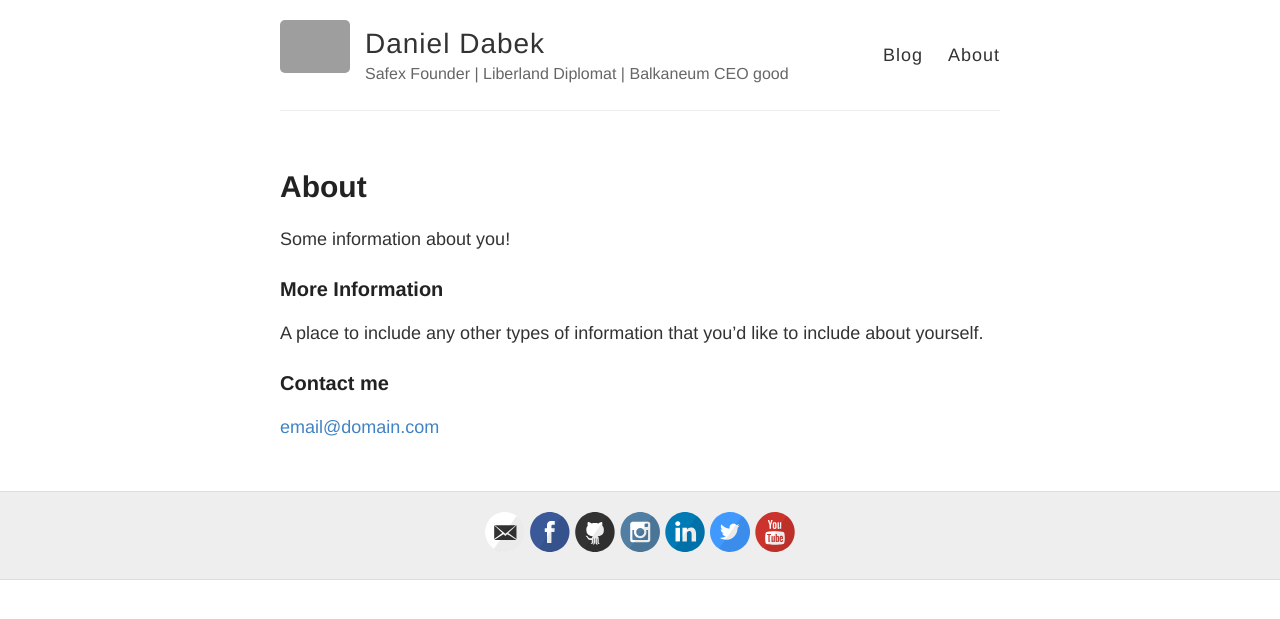
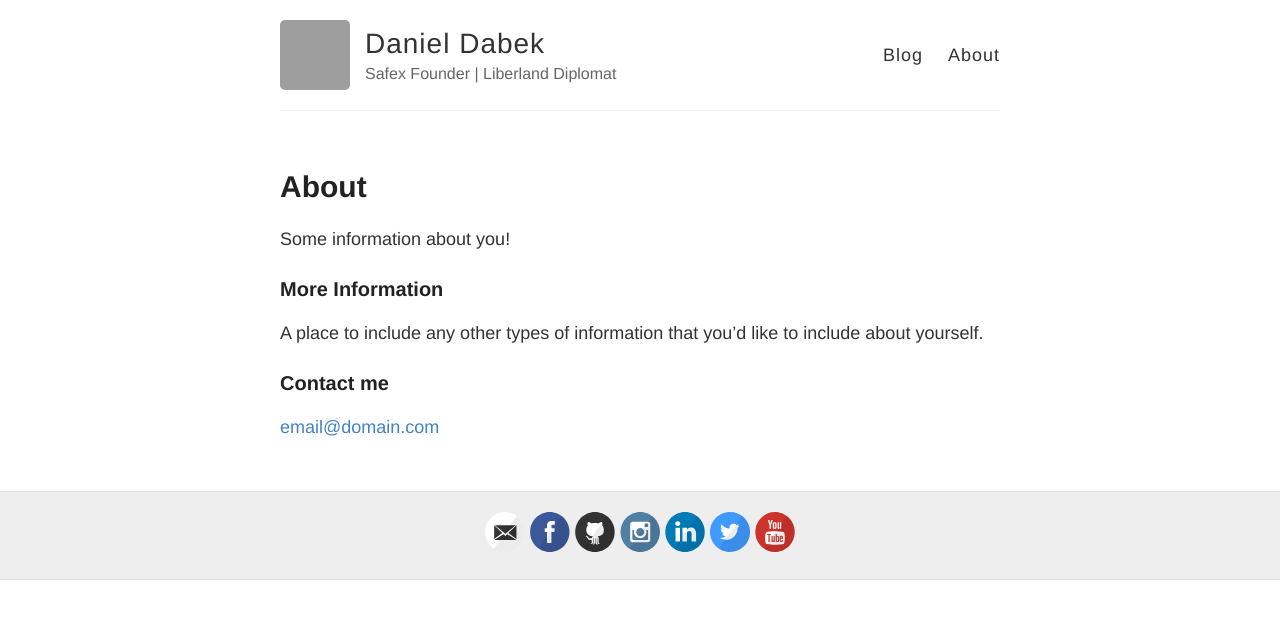
Before and after one commit to ddabek/ddabek.github.io, a Jekyll site: the page built from about.md, in a window 1280 px wide. Shown: the top 619 px of the page. Built offline with Jekyll 4.4.1, drawn with Linux system fonts in a browser that asks for light colours; grey boxes are pictures that could not be loaded.

Commit message:
update avatar

```diff
--- a/_config.yml
+++ b/_config.yml
@@ -6,10 +6,10 @@
 name: Daniel Dabek
 
 # Short bio or description (displayed in the header)
-description: Safex Founder | Liberland Diplomat | Balkaneum CEO good
+description: Safex Founder | Liberland Diplomat
 
 # URL of your avatar or profile pic (you could use your GitHub profile pic)
-avatar: https://raw.githubusercontent.com/barryclark/jekyll-now/master/images/jekyll-logo.png
+avatar: https://avatars1.githubusercontent.com/u/10568692?s=460&v=4
 
 #
 # Flags below are optional
```
